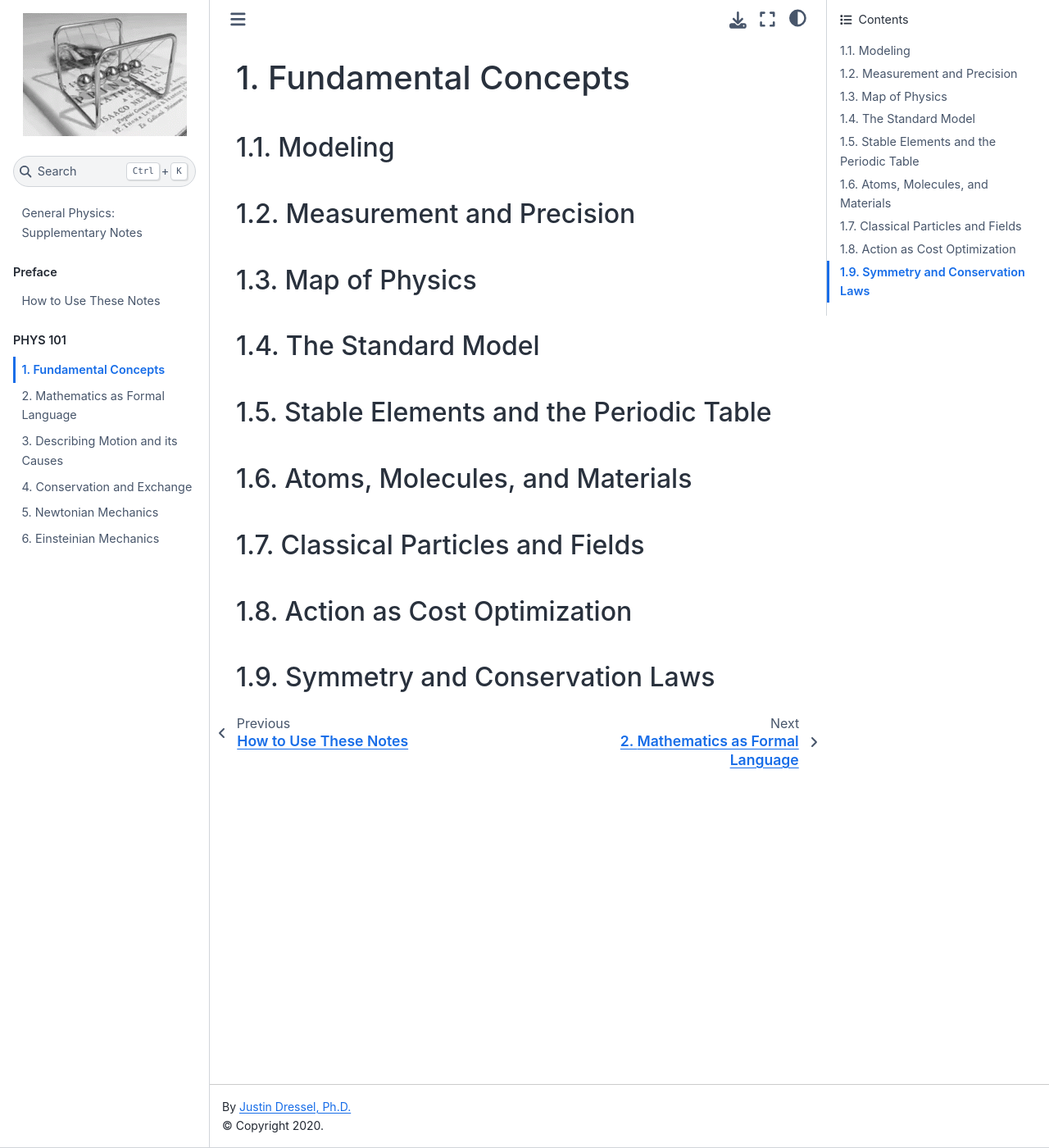
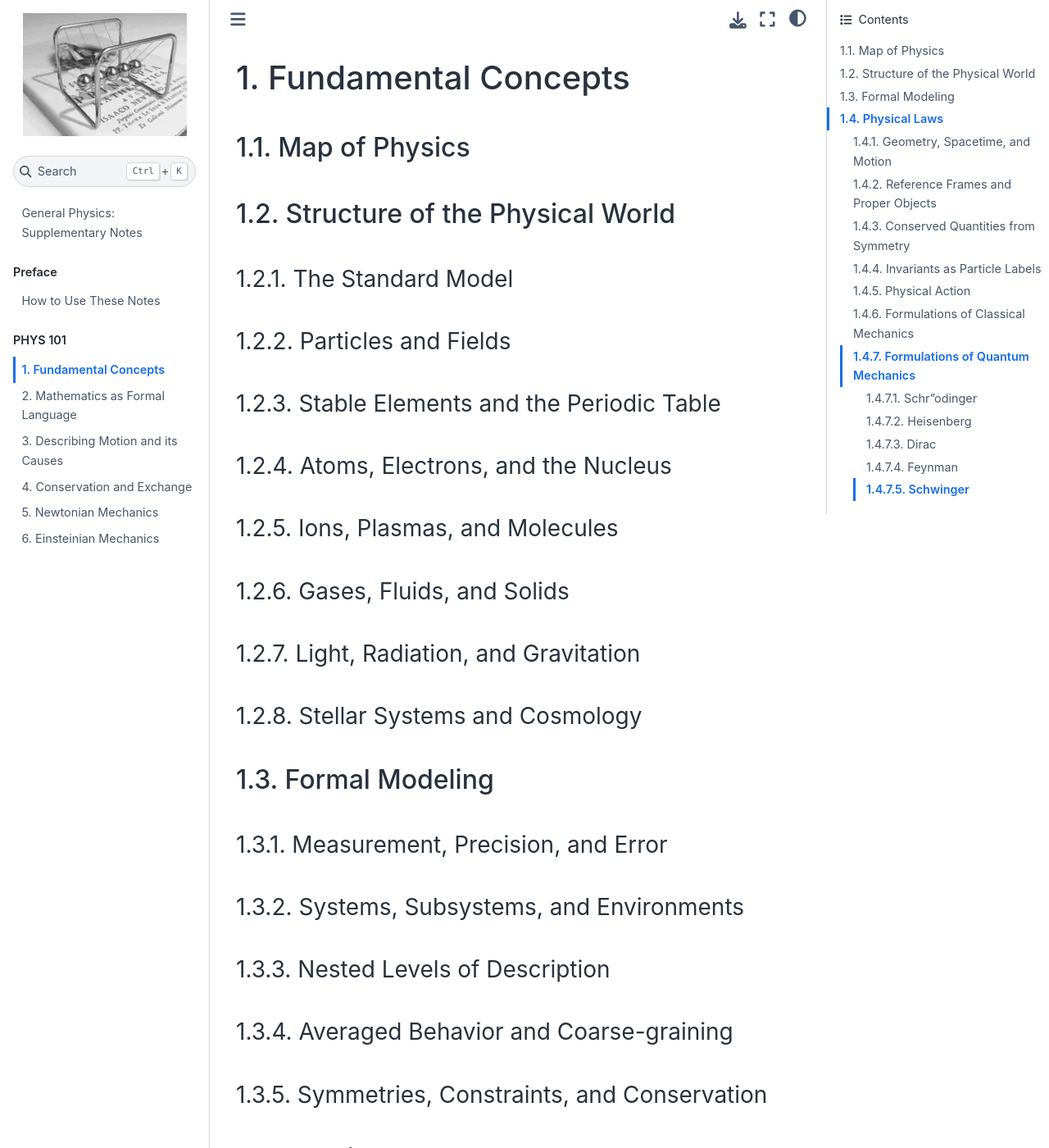
Before and after one commit to justindressel/generalphysics, a Jupyter Book: the page built from concepts/concepts.md, in a window 1280 px wide and 1400 px high. Shown: the whole window at 82% size. Built offline with Jupyter Book 1.0.4 settings and Sphinx 7.4.7 and the Sphinx Book theme 1.1.4, drawn with Linux system fonts in a browser that asks for light colours; some of the changed text lies outside the part shown.

Commit message:
Updated how-to and headers

```diff
--- a/concepts/concepts.md
+++ b/concepts/concepts.md
@@ -15,20 +15,88 @@ kernelspec:
 
 # Fundamental Concepts
 
-## Modeling
-
-## Measurement and Precision
-
 ## Map of Physics
 
-## The Standard Model
+## Structure of the Physical World
 
-## Stable Elements and the Periodic Table
+### The Standard Model
 
-## Atoms, Molecules, and Materials
+### Particles and Fields
 
-## Classical Particles and Fields
+### Stable Elements and the Periodic Table
 
-## Action as Cost Optimization
+### Atoms, Electrons, and the Nucleus
 
-## Symmetry and Conservation Laws
+### Ions, Plasmas, and Molecules
+
+### Gases, Fluids, and Solids
+
+### Light, Radiation, and Gravitation
+
+### Stellar Systems and Cosmology
+
+## Formal Modeling
+
+### Measurement, Precision, and Error
+
+### Systems, Subsystems, and Environments
+
+### Nested Levels of Description
+
+### Averaged Behavior and Coarse-graining
+
+### Symmetries, Constraints, and Conservation
+
+## Physical Laws
+
+### Geometry, Spacetime, and Motion
+
+### Reference Frames and Proper Objects
+
+### Conserved Quantities from Symmetry
+
+#### Spacetime Translation and Energy-momentum
+
+#### Spatial Rotation and Orbital Angular Momentum
+
+#### Boost Acceleration and Boost Angular Momentum
+
+#### Translation + Rotation and Spin Angular Momentum
+
+### Invariants as Particle Labels
+
+### Physical Action
+
+#### Costs of Motion and Symmetries
+
+#### Stationary Cost and Conservation
+
+#### Dynamics from Stationary Cost
+
+### Formulations of Classical Mechanics
+
+#### Newton
+
+#### Hamilton-Jacobi
+
+#### Lagrange
+
+#### Hamilton
+
+#### Poisson-Dirac
+
+#### Liouville
+
+#### Koopman-von-Neumann
+
+### Formulations of Quantum Mechanics
+
+#### Schr\"odinger
+
+#### Heisenberg
+
+#### Dirac
+
+#### Feynman
+
+#### Schwinger
--- a/howto.md
+++ b/howto.md
@@ -1,8 +1,23 @@
 How to Use These Notes
 ======================
 
-The course is flipped, meaning that students are responsible for studying the core material outside of the synchronous class time. This format allows class to be more interactive with meaningful personal guidance and feedback from the instructor. It is crucial, however, to study the material carefully prior to entering the classroom so that the time better targets areas of difficulty and confusion, rather than remedial material more readily learned outside class.
+The associated courses at Chapman University are fully flipped, meaning that students are responsible for studying the core material outside of the synchronous class time. This format allows class to be more interactive and allow for personal guidance from the instructor to navigate challenging material. It is crucial, however, for students to study the material carefully prior to entering the classroom. Time in class is limited, so is better used to target areas where students are having difficulty, rather than lecturing on basic material that is readily learned outside class. As such, the courses follow the [*Six Ideas That Shaped Physics*](https://physics.pomona.edu/sixideas) texts as primary sources for the students, including content, recommended classroom practices, and the philosophy of homework to challenge and practice rather than assess.
 
-The class roughly follows the [*Six Ideas That Shaped Physics*](https://physics.pomona.edu/sixideas) texts, in terms of content, recommended classroom practices, and homework practice. These supplementary notes provide an alternate perspective on the core material that complements that found in the main texts. The aim of these notes is to provide a clear presentation of how the core content fits together as a high-level overview, while building both the intuition and mathematics in tandem. In order to streamline the presentation of the key concepts in a reasonable amount of space, problems and examples have been used sparingly.
+These notes are supplementary to extend the conceptual scope of the material beyond what is presented in the main text. They provide a complementary perspective to help synthesize the core content into a solid conceptual edifice from which students can build more advanced understanding. As such, the notes develop the concepts for efficient reasoning about physical systems alongside rigorous expressions of those concepts using appropriate mathematics. Examples have been used sparingly to keep the total length manageable as a viable supplemental resource.
 
-These notes should be most useful after you have already familiarized yourself with the associated content as presented in the main text. The notes will then help reconstruct that learned content into a cohesive conceptual whole upon review. The notes should also serve as a useful study reference once the basic structure of the concepts is familiar.
+Though the notes assume basic familiarity with algebra, functions, and calculus, they reintroduce relevant mathematics systematically to make more explicit how the pieces cohesively fit together when describing physical situations. The presentation of this technical background is necessarily terse, so will be most helpful as a reference after first exposure to the associated content in the main text. The systematic presentation provided here should then help students reconstruct the material as a logical whole upon review.
+
+The material is organized into thematic chapters, designed to be cross-referenced as needed during study.
+
+1. **Fundamental Concepts** \
+    A broad overview of physics as a discipline at a purely conceptual level prior to tackling mathematical descriptions. The content includes the known composition of matter and fundamental interactions, the map of known physics and its frontiers, the Standard Model of fundamental quanta, particle and field approximations, the Periodic Table and chemistry, modeling, measurement, precision and model coarse-graining, partitioning of systems and environments, geometry and motion, reference frames, symmetry, invariants as labels, action as a cost function, conservation laws, and dynamics.
+1. **Mathematics as a Formal Language** \
+    A broad overview of mathematics as used in physics. The content includes symbols, units, algebra, equations, inequalities, functions, graphs, vectors, geometry, vector algebra, vector calculus, approximation methods, and error propagation.
+1. **Describing Motion and its Causes** \
+    A formal overview of the concept of action as a cost of motion. The content includes the connection between symmetries and conserved costs, invariants as labels, and dynamics as cost stationarity.
+1. **Conservation and Exchange** \
+    A closer look at the exchange of fundamental conserved quantities. The quantities of energy-momentum and angular momentum are examined in collisions, rotations, and oscillations, as well as the special role of internal energy in coarse-grained systems.
+1. **Newtonian Mechanics** \
+    A formal development of force-based Newtonian mechanics and its relation to conservation principles. The content includes Newton's laws, power, force, torque, statics, linear and rotational motion, coupled motion, non-inertial frames, and central forces.
+1. **Einsteinian Mechanics** \
+    A formal development of Einsteinian special relativistic mechanics in spacetime as a generalization of Newtonian mechanics. The content includes the speed of light, spacetime geometry and algebra, invariant spacetime intervals, length contraction, time dilation, causality and the light cone, proper dynamics of particles, and proper dynamics of fields.
```
Also changed, not shown: framework/framework.md (+6 -6 lines), newtonslaws/newtonslaws.md (+5 -1 lines), 3 other files.
